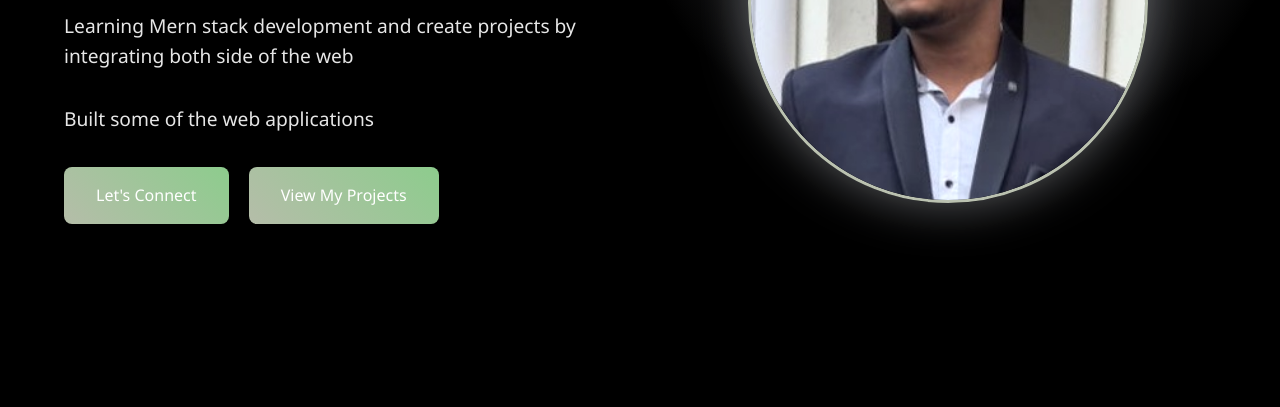
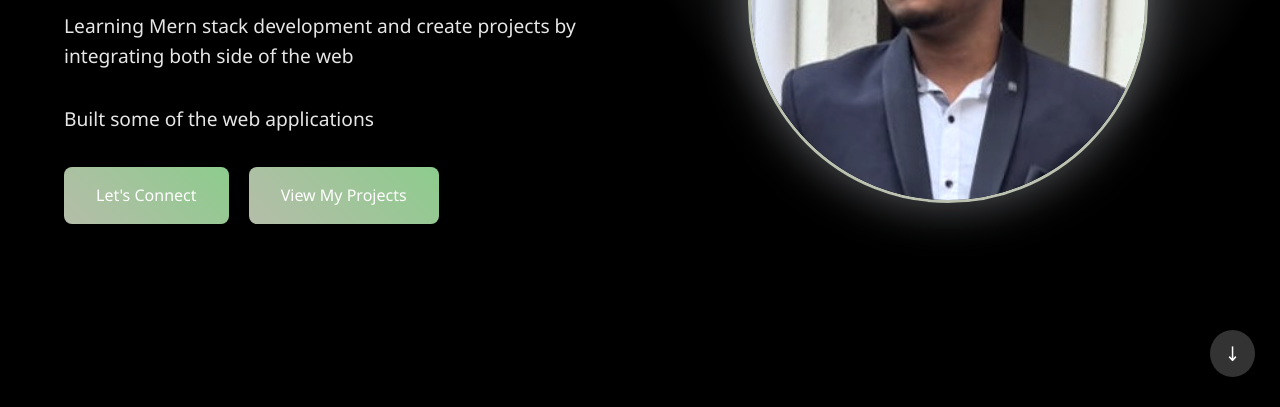
Before and after one commit to Sathish2909/Portfolio, a plain HTML site: page index.html in a window 1280 px wide. Shown: the part 393-800 px from the top of the page. Drawn offline with Linux system fonts and the light colour scheme.

Commit message:
footer issue

```diff
--- a/index.html
+++ b/index.html
@@ -106,7 +106,7 @@
 
 
 
-    <footer>
+    <footer id="footer">
         <p>&copy;Personal Portfolio 2025.All rigths reserved</p>
         <div class="social-links">
             <a href="https://github.com/Sathish2909" target="_blank">
@@ -120,6 +120,7 @@
 
         </div>
     </footer>
+    <button onclick="scrollToFooter()" id="footerBtn" title="Go to Footer">↓</button>
 
     <script src="script.js"></script>
 </body>
--- a/script.js
+++ b/script.js
@@ -52,6 +52,10 @@ function showToast(message) {
     }, 3000);
 }
 
+function scrollToFooter() {
+    document.getElementById("footer").scrollIntoView({ behavior: "smooth" });
+}
+
 
 window.addEventListener('scroll',()=>{
     const navbar=document.querySelector('.navbar');
--- a/styles.css
+++ b/styles.css
@@ -365,3 +365,22 @@ footer{
     opacity: 1;
     transform: translateX(-50%) translateY(-10px);
 }
+#footerBtn {
+    position: fixed;
+    bottom: 30px;
+    right: 25px;
+    z-index: 999;
+    padding: 10px 15px;
+    font-size: 20px;
+    background-color: #333;
+    color: #fff;
+    border: none;
+    border-radius: 50%;
+    cursor: pointer;
+    box-shadow: 0 2px 8px rgba(0,0,0,0.3);
+    transition: background-color 0.3s;
+}
+
+#footerBtn:hover {
+    background-color: #555;
+}
```
